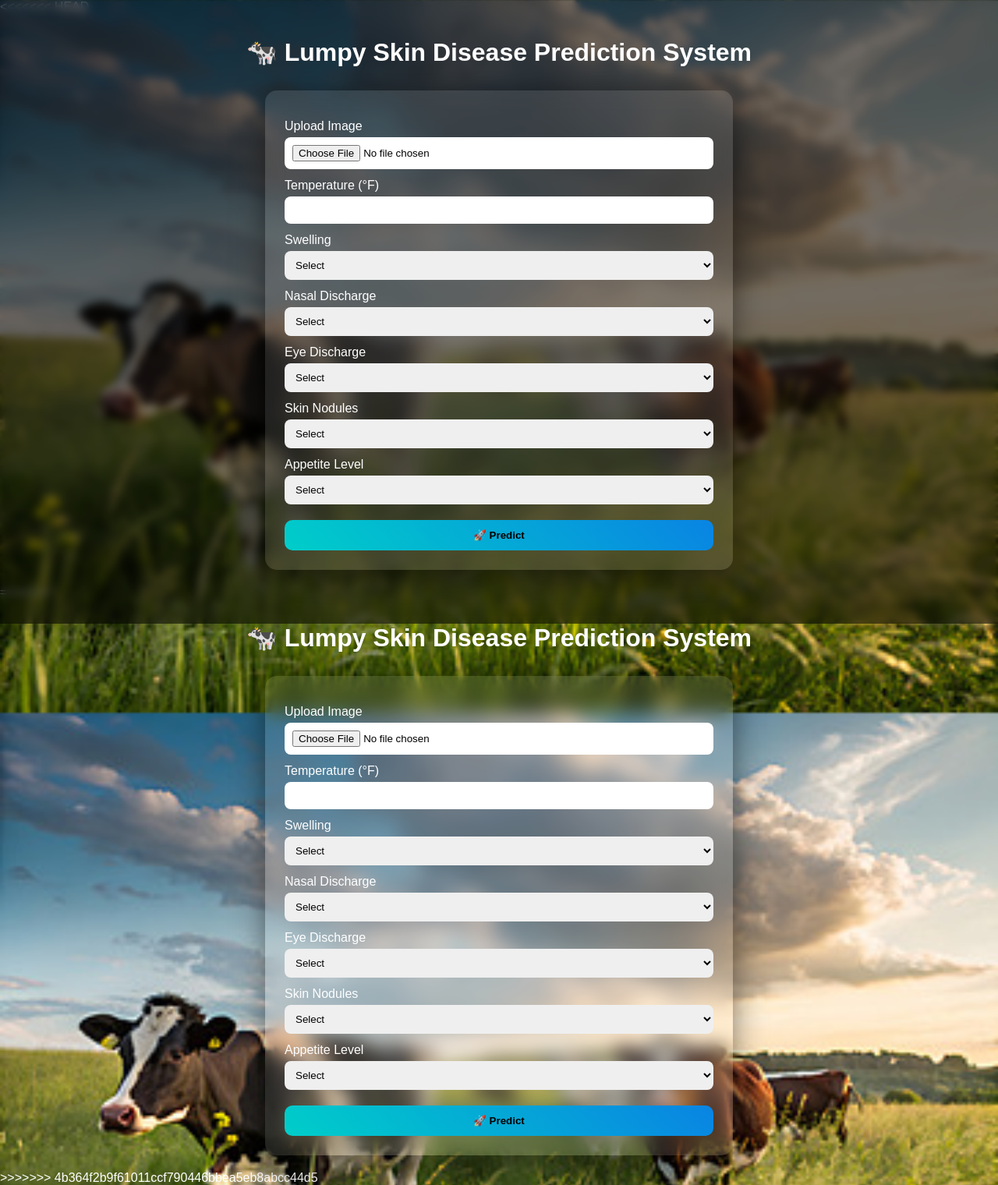
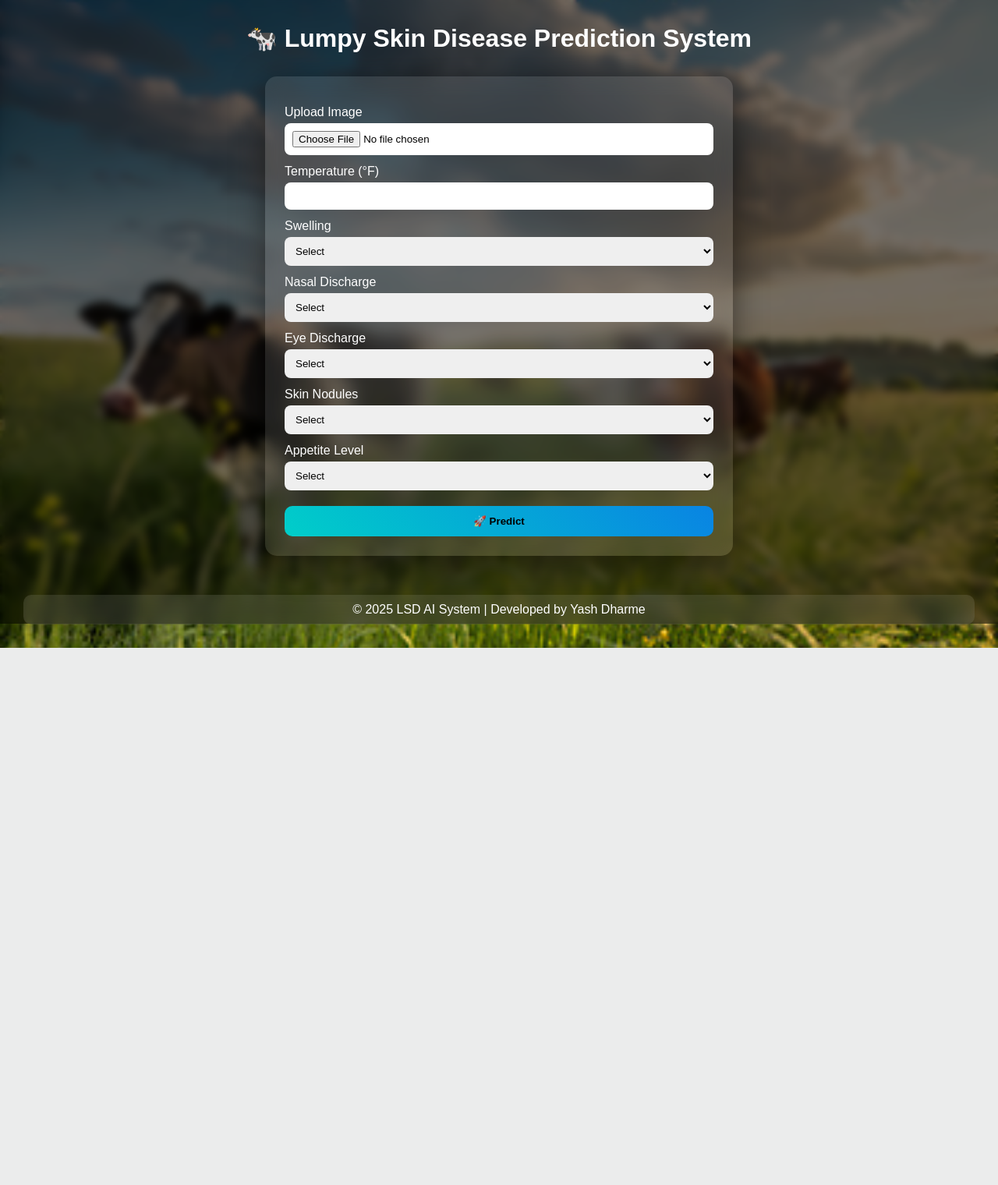
Before and after one commit to yashdharme90/LSD-Prediction-System, a Flask app: page / in a window 1280 px wide. Shown: the whole page at 78% size. After the commit the page ends 831 px from the top, so only its background shows below. Run offline with Flask 3, Linux system fonts and the light colour scheme.

Commit message:
Add files via upload

```diff
--- a/templates/index.html
+++ b/templates/index.html
@@ -1,4 +1,3 @@
-<<<<<<< HEAD
 <!DOCTYPE html>
 <html lang="en">
 <head>
@@ -17,7 +16,7 @@
   <h1>🐄 Lumpy Skin Disease Prediction System</h1>
 </header>
 
-<!-- FORM CARD -->
+<!-- FORM -->
 <div class="card">
 <form action="/predict" method="POST" enctype="multipart/form-data">
 
@@ -84,7 +83,7 @@
 {% set conf = prediction.split('(')[1].replace(')','') | float %}
 
 <div class="conf-container">
-  <div class="conf-bar" style="width: {{ conf * 100 }}%;">
+  <div class="conf-bar" data-width="{{ (conf * 100)|round(2) }}">
     Confidence {{ (conf * 100)|round(2) }}%
   </div>
 </div>
@@ -101,114 +100,12 @@
 
 </div>
 
-<script src="{{ url_for('static', filename='js/script.js') }}"></script>
-
-</body>
-=======
-<!DOCTYPE html>
-<html lang="en">
-<head>
-<meta charset="UTF-8">
-<title>LSD AI Detection</title>
-<meta name="viewport" content="width=device-width, initial-scale=1.0">
-
-<link rel="stylesheet" href="{{ url_for('static', filename='css/style.css') }}">
-</head>
-
-<body>
-
-<div class="main">
-
-<header>
-  <h1>🐄 Lumpy Skin Disease Prediction System</h1>
-</header>
-
-<!-- FORM CARD -->
-<div class="card">
-<form action="/predict" method="POST" enctype="multipart/form-data">
-
-<label>Upload Image</label>
-<input type="file" name="image" required>
-
-<label>Temperature (°F)</label>
-<input type="number" step="0.1" name="Temperature" required>
-
-<label>Swelling</label>
-<select name="Swelling" required>
-<option value="" disabled selected>Select</option>
-<option>Yes</option>
-<option>No</option>
-</select>
-
-<label>Nasal Discharge</label>
-<select name="Nasal_Discharge" required>
-<option value="" disabled selected>Select</option>
-<option>Yes</option>
-<option>No</option>
-</select>
-
-<label>Eye Discharge</label>
-<select name="Eye_Discharge" required>
-<option value="" disabled selected>Select</option>
-<option>Yes</option>
-<option>No</option>
-</select>
-
-<label>Skin Nodules</label>
-<select name="Skin_Nodules" required>
-<option value="" disabled selected>Select</option>
-<option>Yes</option>
-<option>No</option>
-</select>
-
-<label>Appetite Level</label>
-<select name="Appetite_Level" required>
-<option value="" disabled selected>Select</option>
-<option>High</option>
-<option>Normal</option>
-<option>Low</option>
-</select>
-
-<button type="submit">🚀 Predict</button>
-
-<div class="loading" id="loading">
-  <div class="spinner"></div>
-  <p>Analyzing...</p>
-</div>
-
-</form>
-</div>
-
-<!-- RESULT -->
-{% if prediction %}
-<div class="card">
-
-<div class="result {% if 'Positive' in prediction %}positive{% else %}negative{% endif %}">
-  {{ prediction }}
-</div>
-
-{% set conf = prediction.split('(')[1].replace(')','') | float %}
-
-<div class="conf-container">
-  <div class="conf-bar" style="width: {{ conf * 100 }}%;">
-    Confidence {{ (conf * 100)|round(2) }}%
-  </div>
-</div>
-
-{% if image_path %}
-<div class="image-box">
-  <h3>Uploaded Image</h3>
-  <img src="{{ image_path }}">
-</div>
-{% endif %}
-
-</div>
-{% endif %}
-
-</div>
+<!-- FOOTER -->
+<footer>
+  © 2025 LSD AI System | Developed by Yash Dharme
+</footer>
 
 <script src="{{ url_for('static', filename='js/script.js') }}"></script>
 
 </body>
->>>>>>> 4b364f2b9f61011ccf790446bbea5eb8abcc44d5
 </html>
```
